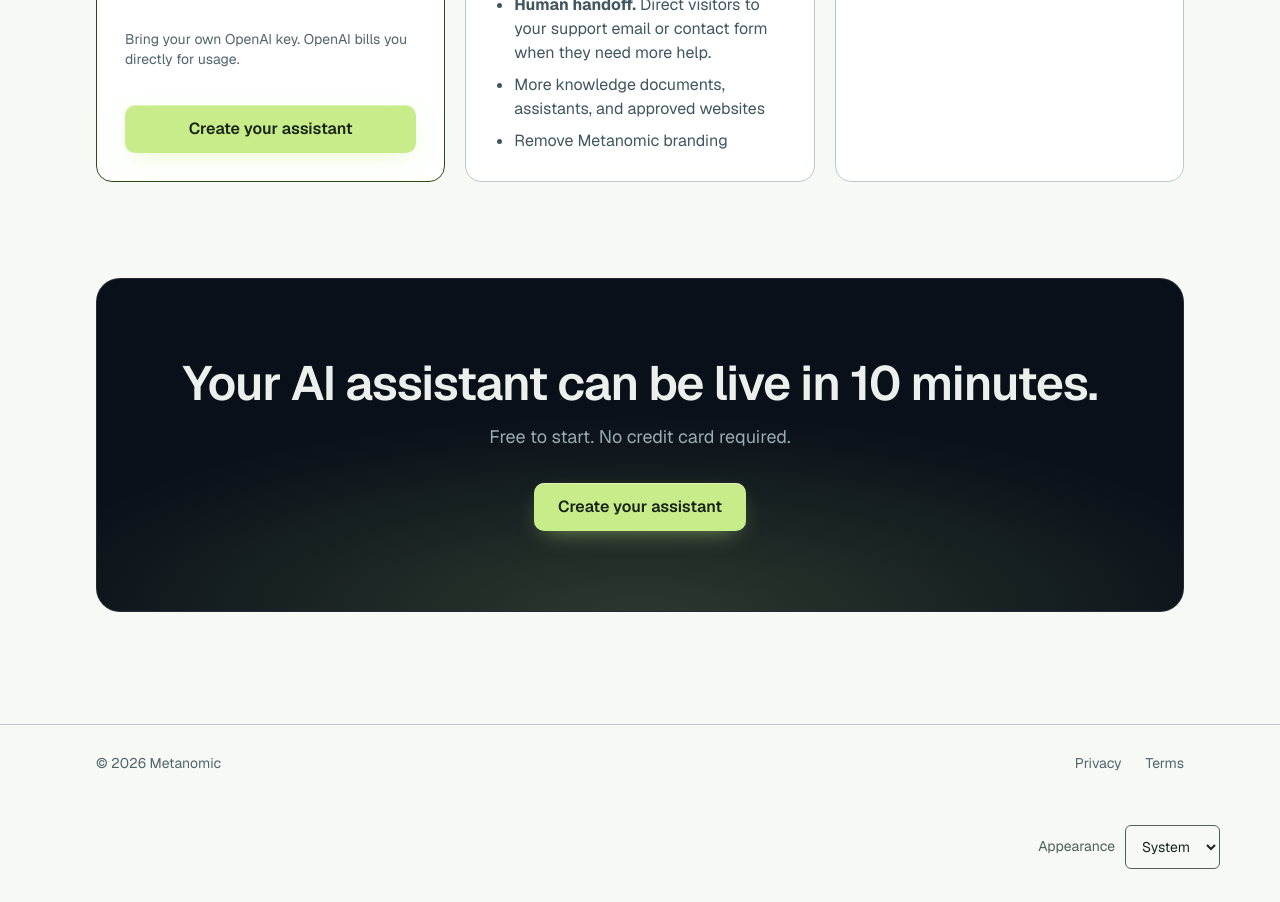
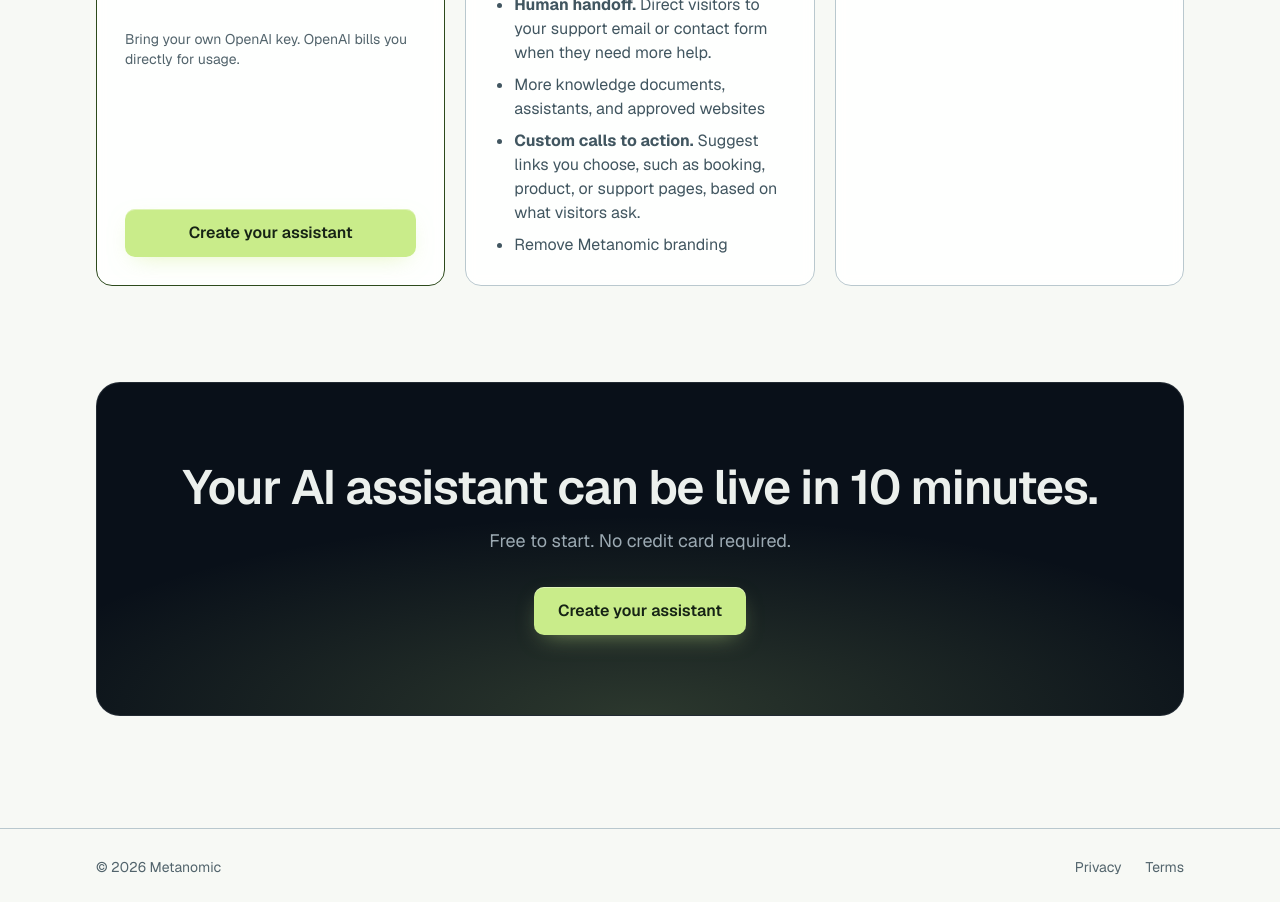
Before and after one commit to geisera/metanomic, a Next.js app: page /assistant-studio in a window 1280 px wide. Shown: the part 2040-2942 px from the top of the page. Built offline with nearby package versions, Linux system fonts and the light colour scheme; no server answers.

Commit message:
List contextual calls to action in Assistant Studio Pro

```diff
--- a/src/app/assistant-studio/page.tsx
+++ b/src/app/assistant-studio/page.tsx
@@ -157,6 +157,7 @@ export default function Page(){
               <li><strong>Customer insights.</strong> See what visitors ask, how they feel, and which questions went unanswered.</li>
               <li><strong>Human handoff.</strong> Direct visitors to your support email or contact form when they need more help.</li>
               <li>More knowledge documents, assistants, and approved websites</li>
+              <li><strong>Custom calls to action.</strong> Suggest links you choose, such as booking, product, or support pages, based on what visitors ask.</li>
               <li>Remove Metanomic branding</li>
             </ul>
           </article>
```
